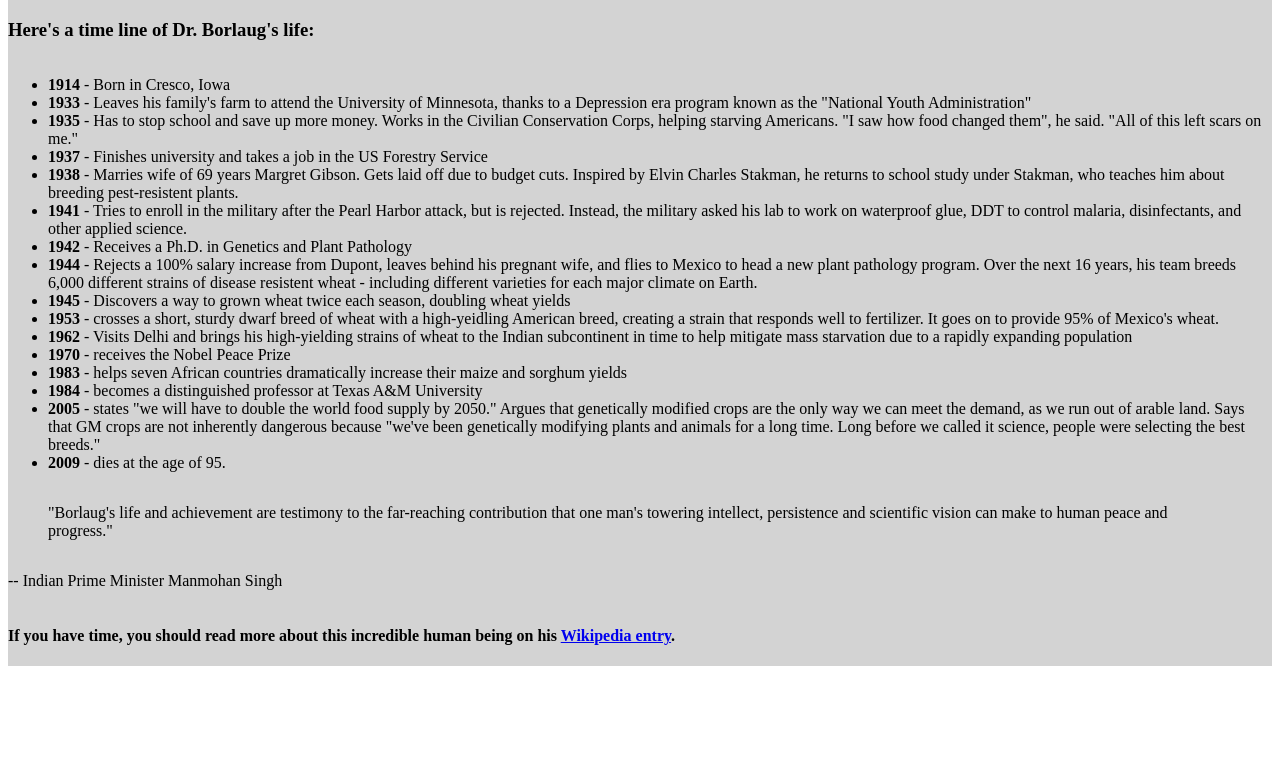
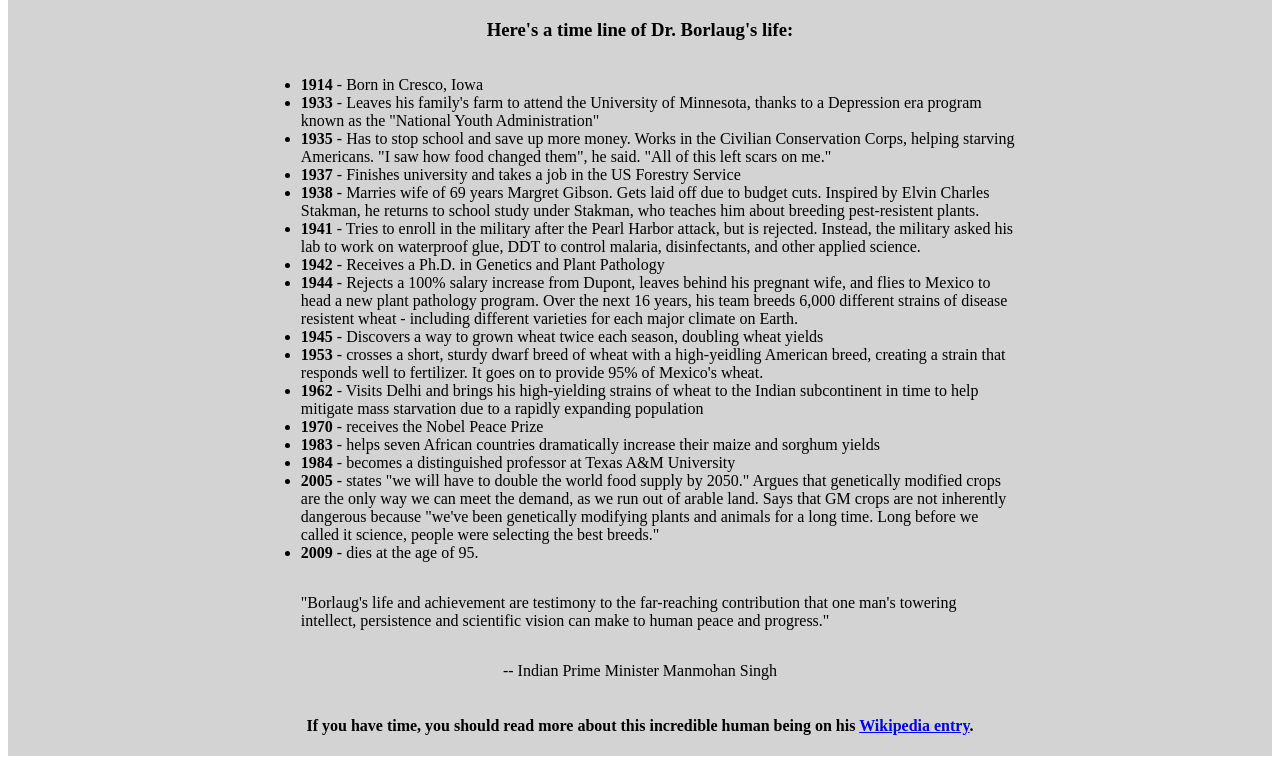
Before and after one commit to ca-s92/fcc-tribute, a plain HTML site: page index.html in a window 1280 px wide. Shown: the part 843-1607 px from the top of the page. Before the commit the page ends 1517 px from the top, so only its background shows below. Drawn offline with Linux system fonts and the light colour scheme.

Commit message:
centered and positioned tribute info

```diff
--- a/style.css
+++ b/style.css
@@ -22,5 +22,6 @@ main {
 #tribute-info {
   display: flex;
   flex-direction: column;
-  justify-content: space-around;
+  align-items: center;
+  width: 60%;
 }
```
